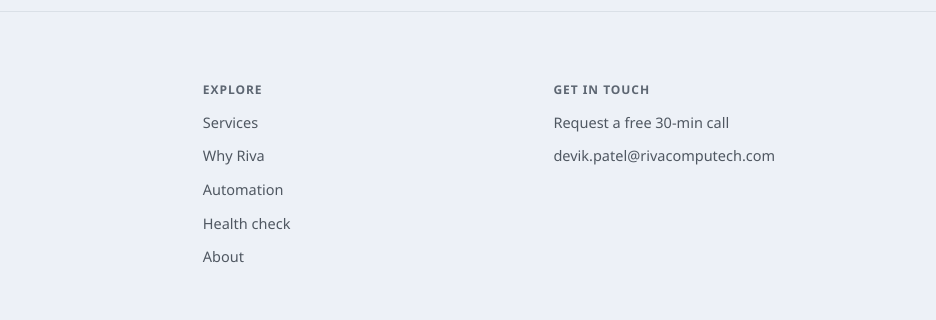
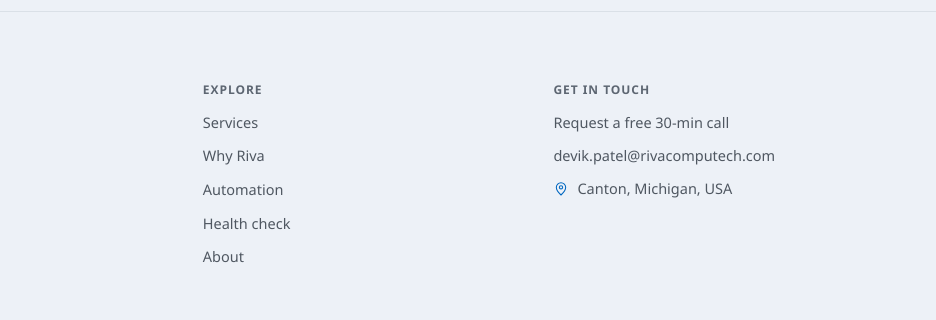
Before and after one commit to rivacomputech/website, a plain HTML site: page index.html in a window 1280 px wide. Shown: the part 7212-7532 px from the top of the page, 344-1280 px from the left. Drawn offline with Linux system fonts and the light colour scheme; a small style sheet from the web is missing.

Commit message:
Add files via upload

```diff
--- a/index.html
+++ b/index.html
@@ -55,6 +55,7 @@ if(m==='reduce'||(m!=='full'&&matchMedia('(prefers-reduced-motion: reduce)').mat
   "email": "devik.patel@rivacomputech.com",
   "url": "https://rivacomputech.com/",
   "telephone": "+1-313-405-7164",
+  "address": { "@type": "PostalAddress", "addressLocality": "Canton", "addressRegion": "MI", "addressCountry": "US" },
   "areaServed": { "@type": "Country", "name": "United States" },
   "founder": { "@type": "Person", "name": "Devik Patel", "jobTitle": "Owner" },
   "knowsAbout": ["Microsoft 365","Microsoft Azure","Exchange Online","SharePoint","Microsoft Intune","Microsoft Entra ID","Active Directory","Data migration","Backup and disaster recovery","PowerShell","Windows Server","VMware","Hyper-V","Citrix"]
@@ -602,6 +603,8 @@ textarea.field{resize:vertical;min-height:150px;line-height:1.55}
 .foot ul{list-style:none;margin:0;padding:0;display:grid;gap:8px}
 .foot ul a{color:var(--text-2);text-decoration:none;font-size:14.5px}
 .foot ul a:hover{color:var(--accent-ink)}
+.foot-loc{display:flex;align-items:center;gap:8px;font-size:14.5px;color:var(--text-2)}
+.foot-loc .i{width:16px;height:16px;flex:none;color:var(--accent)}
 .legal{display:grid;grid-template-columns:1.4fr 1fr 1fr;gap:40px;align-items:start;margin-top:56px;padding-top:24px;border-top:1px solid var(--stroke);font-size:12.5px;color:var(--text-3)}
 .legal span:last-child{grid-column:2 / 4}
 .legal kbd{font:500 11.5px/1 var(--mono);padding:2px 5px;border-radius:4px;border:1px solid var(--stroke-2)}
@@ -1318,7 +1321,7 @@ Write-Host "✔ $User offboarded." -ForegroundColor Green</code></pre>
       </nav>
       <div>
         <h4>Get in touch</h4>
-        <ul><li><a href="#contact">Request a free 30-min call</a></li><li><a href="mailto:devik.patel@rivacomputech.com">devik.patel@rivacomputech.com</a></li></ul>
+        <ul><li><a href="#contact">Request a free 30-min call</a></li><li><a href="mailto:devik.patel@rivacomputech.com">devik.patel@rivacomputech.com</a></li><li class="foot-loc"><svg class="i" viewBox="0 0 24 24" fill="none" stroke="currentColor" stroke-width="2" stroke-linecap="round" stroke-linejoin="round" aria-hidden="true"><path d="M12 21s-7-6.2-7-11.5a7 7 0 0 1 14 0C19 14.8 12 21 12 21z"/><circle cx="12" cy="9.5" r="2.5"/></svg><span>Canton, Michigan, USA</span></li></ul>
       </div>
     </div>
     <div class="legal">
```
